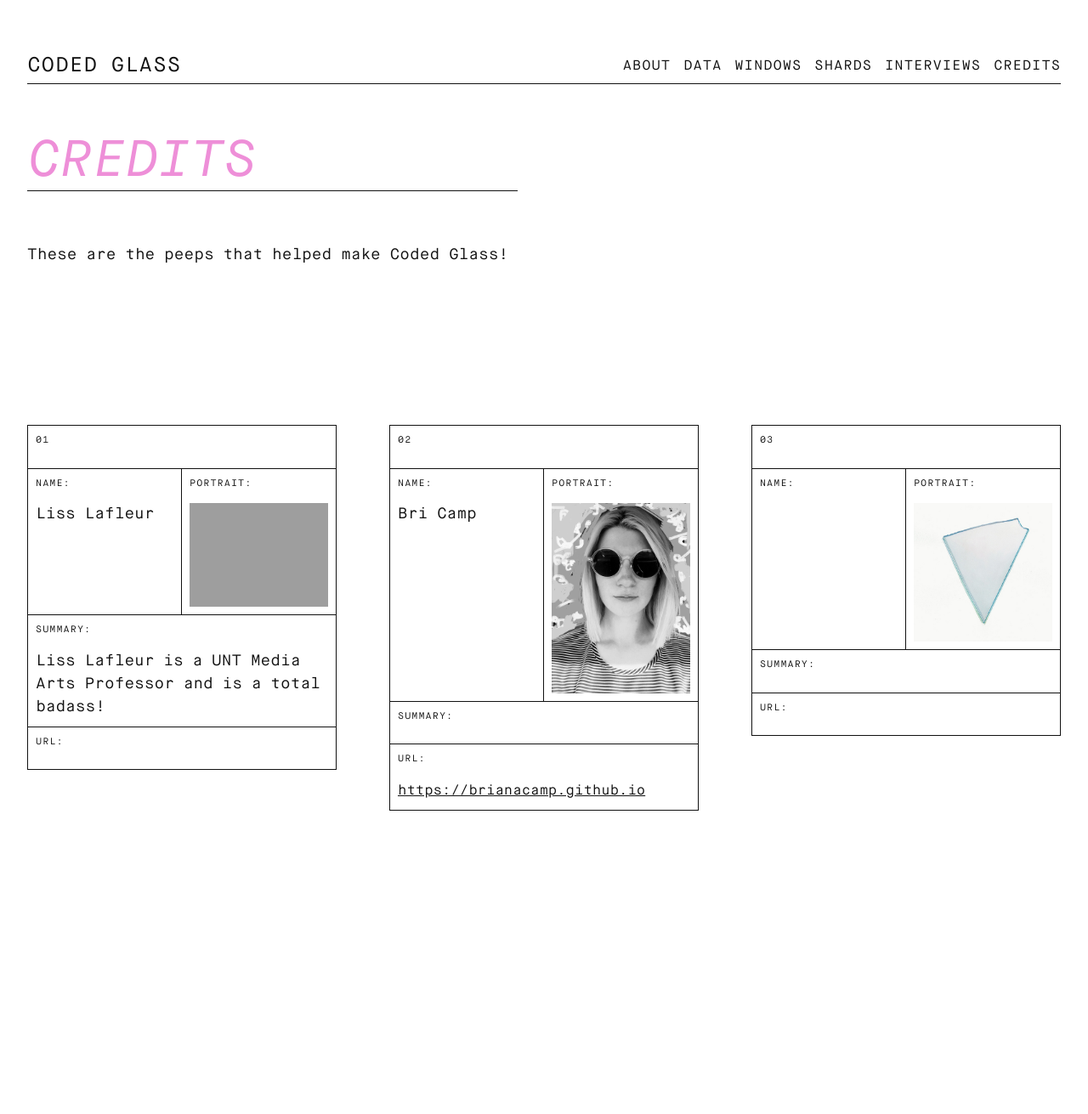
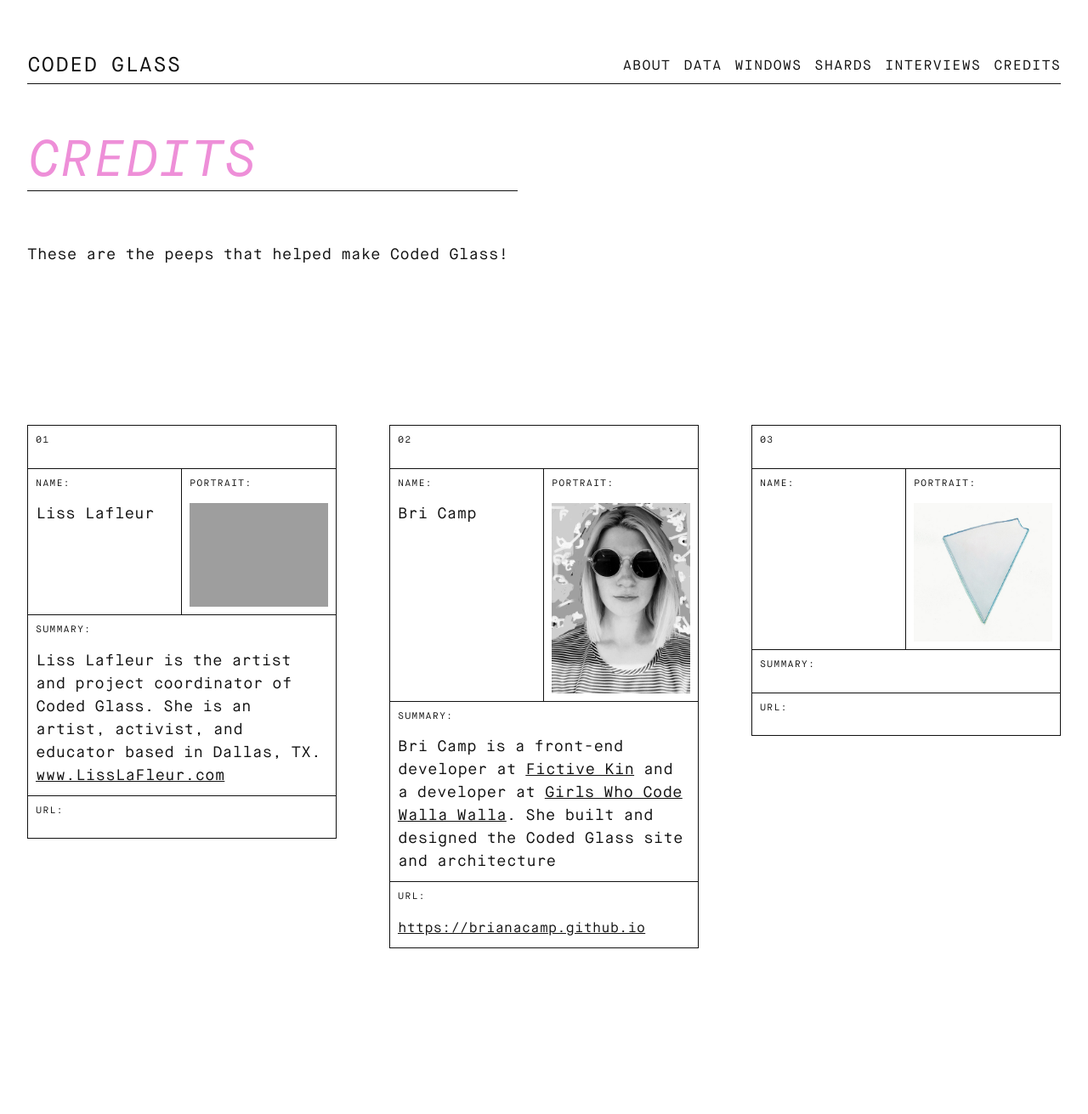
Before and after one commit to BrianaCamp/looking-glass, a Jekyll site: the page built from credits.markdown, in a window 1280 px wide. Shown: the whole page at 85% size. Built offline with Jekyll 4.4.1, drawn with Linux system fonts in a browser that asks for light colours; before the commit the page ends 1149 px from its top, so only the background shows below that.

Commit message:
Updated Credits

```diff
--- a/credits.markdown
+++ b/credits.markdown
@@ -7,11 +7,14 @@ main-description: These are the peeps that helped make Coded Glass!
 contributors:
 - name: Liss Lafleur
   image: "/uploads/LaFleur_Headshot_BW_2018(WEB).jpg"
-  summary_text: Liss Lafleur is a UNT Media Arts Professor and is a total badass!
+  summary_text: 'Liss Lafleur is the artist and project coordinator of Coded Glass.
+    She is an  artist, activist, and educator based in Dallas, TX. [www.LissLaFleur.com](https://www.lisslafleur.com/) '
   url:
 - name: Bri Camp
   image: "/uploads/5b53eb0de709444742c0e810.png"
-  summary_text:
+  summary_text: Bri Camp is a front-end developer at <a href="https://fictivekin.com">Fictive
+    Kin</a> and a developer at [Girls Who Code Walla Walla](https://girlswhocodeww.glitch.me/).
+    She built and designed the Coded Glass site and architecture
   url: https://brianacamp.github.io
 - name:
   image: "/uploads/CG_Favicon_2.jpg"
```
